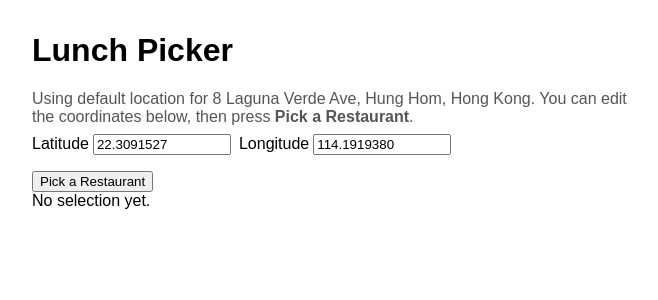
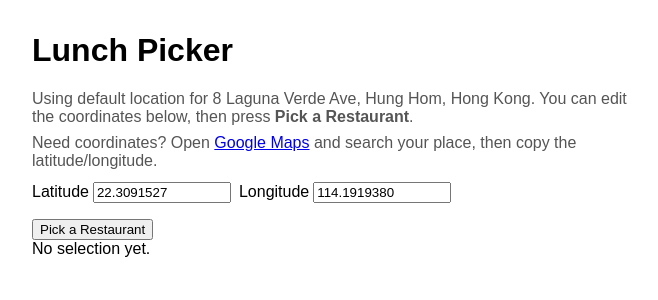
Before and after one commit to clpkc/test107, a React (Vite) app in the folder frontend/: page / in a window 1280 px wide. Shown: the top 300 px of the page, without its empty margins (308-966 px from the left). Built offline with nearby package versions, Linux system fonts and the light colour scheme.

Commit message:
commit all changes related to OpenRice URL handling and user guidance for coordinates input.

```diff
--- a/frontend/src/pages/HomePage.tsx
+++ b/frontend/src/pages/HomePage.tsx
@@ -61,6 +61,14 @@ export function HomePage(): JSX.Element {
         You can edit the coordinates below, then press <strong>Pick a Restaurant</strong>.
       </p>
 
+      <p style={{ color: "#555", marginTop: 0, marginBottom: "0.75rem" }}>
+        Need coordinates? Open {" "}
+        <a href="https://www.google.com/maps" target="_blank" rel="noreferrer">
+          Google Maps
+        </a>{" "}
+        and search your place, then copy the latitude/longitude.
+      </p>
+
       <div style={{ marginBottom: "1rem", display: "flex", alignItems: "center", gap: "0.5rem", flexWrap: "wrap" }}>
         <label>
           Latitude
```
